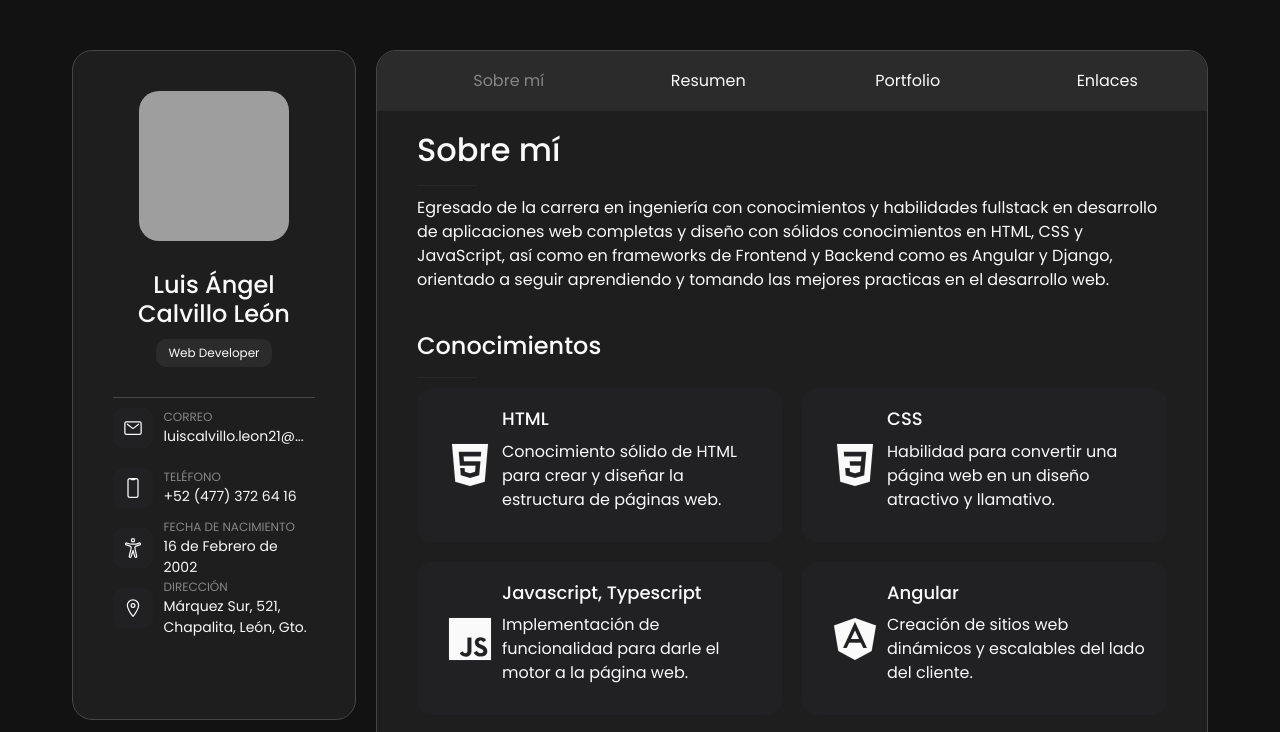
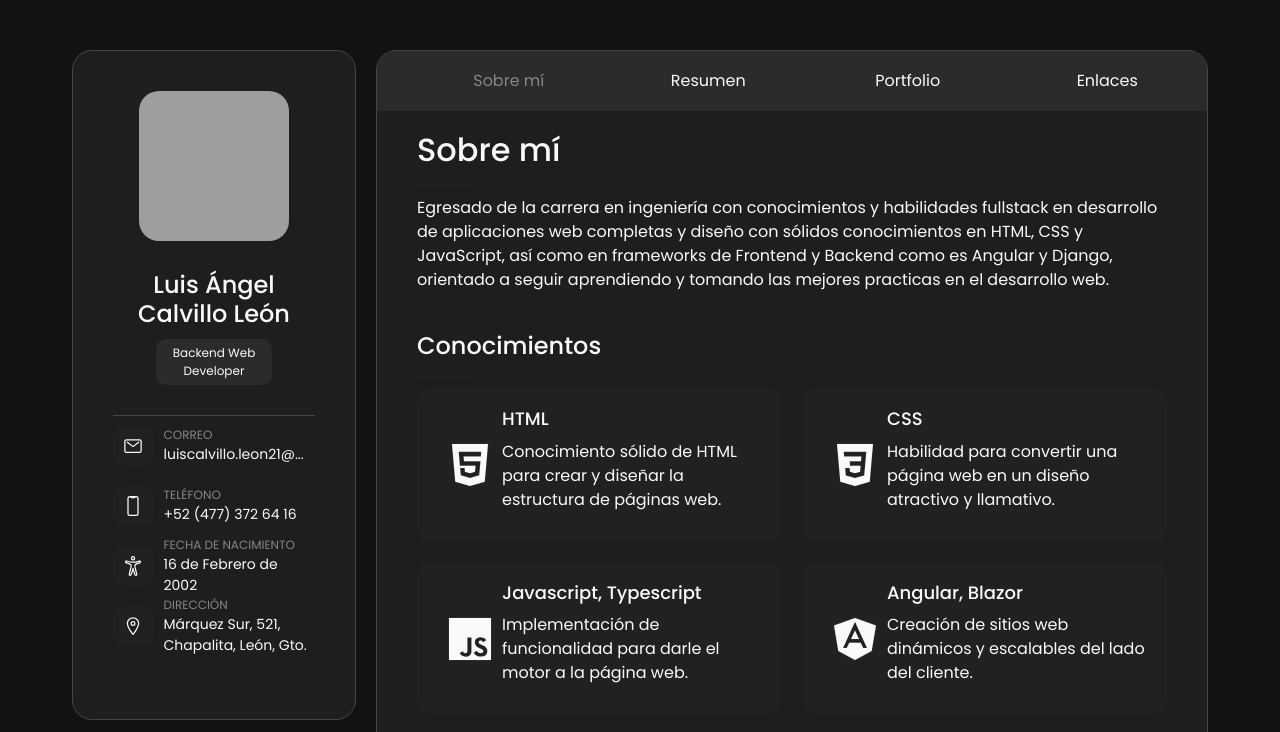
Before and after one commit to LuisLeon10/Portfolio-v2, a plain HTML site: page index.html in a window 1280 px wide. Both pictures are taken after a click on the link "Sobre mí". Shown: the top 732 px of the page. Drawn offline with nearby package versions, Linux system fonts and the light colour scheme; grey boxes are pictures that could not be loaded.

Commit message:
Agregado de transiciones en menu y actualizacion de portfolio a Ene 2025

```diff
--- a/assets/css/style.css
+++ b/assets/css/style.css
@@ -190,6 +190,19 @@ span {
 }
 .navbar ul li a.active {
 	color: var(--secondary-text);
+}
+.sections {
+	opacity: 0;
+	visibility: hidden;
+	transform: translateY(10px);
+	transition: opacity 0.3s ease, transform 0.3s ease, visibility 0.3s;
+}
+
+.sections.active {
+	opacity: 1;
+	visibility: visible;
+	transform: translateY(0);
+	transition: opacity 0.5s ease, transform 0.5s ease, visibility 0.5s;
 }
 
 /* Sobre mí */
--- a/assets/js/script.js
+++ b/assets/js/script.js
@@ -1,29 +1,57 @@
-document.addEventListener("DOMContentLoaded", function() {
+document.addEventListener("DOMContentLoaded", function () {
 	/* Funcionalidad para el color al seleccionar un link de la barra de navegación */
-  const links = document.querySelectorAll('.navlink');
+	const links = document.querySelectorAll(".navlink");
 
-  links.forEach(link => {
-    link.addEventListener('click', function() {
-      links.forEach(lnk => {
-        lnk.classList.remove('active');
+	links.forEach((link) => {
+		link.addEventListener("click", function () {
+			links.forEach((lnk) => {
+				lnk.classList.remove("active");
 			});
 
-      link.classList.add('active');
+			link.classList.add("active");
 		});
 	});
 });
 
 /* Funcionalidad para cambiar el contenido con la barra de navegación */
+// function watchContent(id) {
+// 	// Ocultar todos los contenidos
+// 	var sections = document.querySelectorAll(".sections");
+// 	sections.forEach(function (section) {
+// 		section.style.display = "none";
+// 	});
+
+// 	// Mostrar solo el contenido con el ID seleccionado
+// 	var watchSection = document.getElementById(id);
+// 	if (watchSection) {
+// 		watchSection.style.display = "block";
+// 	}
+// }
+
 function watchContent(id) {
 	// Ocultar todos los contenidos
-  var sections = document.querySelectorAll('.sections');
-  sections.forEach(function(section) {
-    section.style.display = 'none';
+	const sections = document.querySelectorAll(".sections");
+	sections.forEach((section) => {
+		// Asegúrate de que solo se ocultan los elementos activos
+		if (section.classList.contains("active")) {
+			section.classList.remove("active");
+			setTimeout(() => {
+				section.style.display = "none"; // Oculta después de la transición
+			}, 300); // Duración de la transición
+		}
 	});
 
 	// Mostrar solo el contenido con el ID seleccionado
-  var watchSection = document.getElementById(id);
+	const watchSection = document.getElementById(id);
 	if (watchSection) {
-    watchSection.style.display = 'block';
+		// Asegúrate de que esté visible antes de añadir la clase activa
+		setTimeout(() => {
+			watchSection.style.display = "block";
+			setTimeout(() => {
+				watchSection.classList.add("active");
+			}, 300);
+		}, 300); // Retraso para permitir que la transición comience
+	} else {
+		console.error(`No se encontró una sección con el ID: ${id}`);
 	}
 }
--- a/index.html
+++ b/index.html
@@ -38,7 +38,7 @@
 						<h2>Luis Ángel Calvillo León</h2>
 					</div>
 					<div class="personal-data-rol">
-						<p>Web Developer</p>
+						<p>Backend Web Developer</p>
 					</div>
 				</div>
 				<div class="personal-info">
@@ -122,7 +122,7 @@
 									<h2>Luis Ángel Calvillo León</h2>
 								</div>
 								<div class="personal-data-rol">
-									<p>Web Developer</p>
+									<p>Backend Web Developer</p>
 								</div>
 								<ion-icon name="chevron-down-outline"></ion-icon>
 							</div>
@@ -225,7 +225,7 @@
 					</ul>
 				</nav>
 				<!--Acerca de mi-->
-				<div class="about-me sections" id="section1">
+				<div class="about-me sections active" id="section1">
 					<div class="about-me-description">
 						<h2>Sobre mí</h2>
 						<hr />
@@ -283,7 +283,7 @@
 									<ion-icon name="logo-angular"></ion-icon>
 								</div>
 								<div class="knowledge-item-content">
-									<h4>Angular</h4>
+									<h4>Angular, Blazor</h4>
 									<p>
 										Creación de sitios web dinámicos y escalables del lado del
 										cliente.
@@ -331,7 +331,7 @@
 									<ion-icon name="file-tray-stacked-outline"></ion-icon>
 								</div>
 								<div class="knowledge-item-content">
-									<h4>.NET</h4>
+									<h4>.NET, ASP NET, EF</h4>
 									<p>
 										Habilidades en .NET para el lado del servidor para la lógica
 										de negocios.
@@ -406,16 +406,18 @@
 							</div>
 							<div class="timeline-list">
 								<div class="timeline-item">
+									<h4>Desarrollador Jr .NET</h4>
+									<span>Septiembre 2024 - Enero 2025</span>
+									<p>BrainUp Co.</p>
+								</div>
+								<div class="timeline-item">
 									<h4>Desarrollador Web</h4>
-									<span>Enero 2024 - Agosto 2024 ( 7 meses )</span>
+									<span>Enero 2024 - Agosto 2024</span>
 									<p>Aktien TI</p>
 								</div>
 								<div class="timeline-item">
 									<h4>Desarrollador fullstack</h4>
-									<span
-										>Enero 2024 - Abril 2024 ( 3 meses - Prácticas
-										profesionales)</span
-									>
+									<span>Enero 2024 - Abril 2024 (Prácticas profesionales)</span>
 									<p>Cortinas de Acero León</p>
 								</div>
 							</div>
```
Lines whose indentation alone changed are shown as unchanged.
